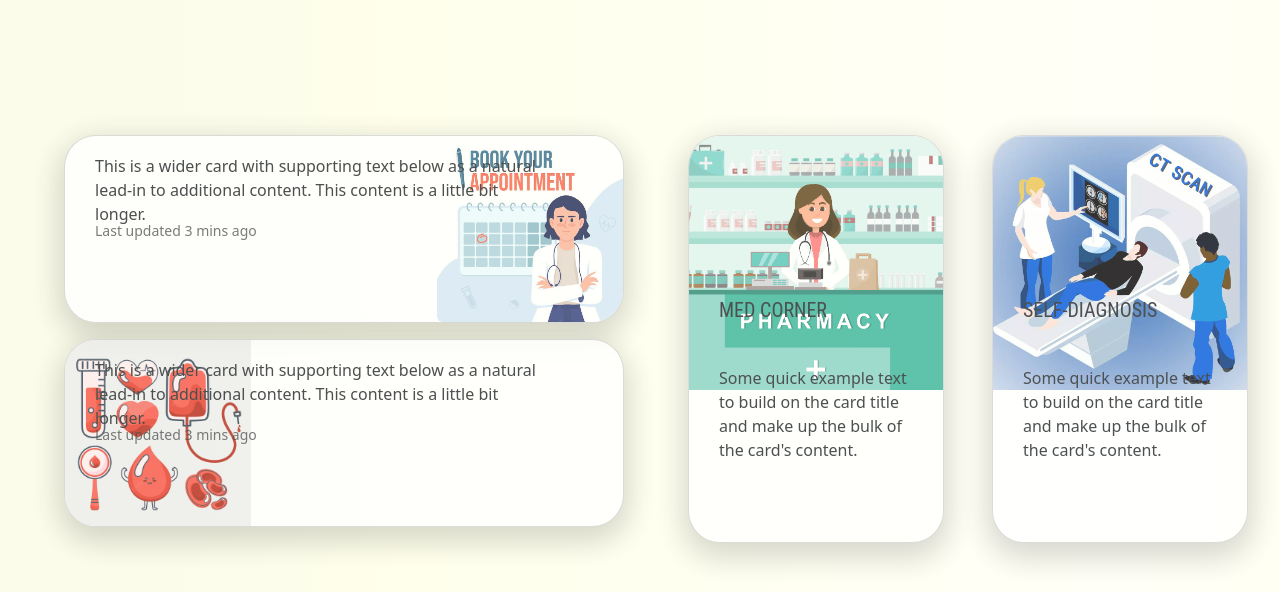
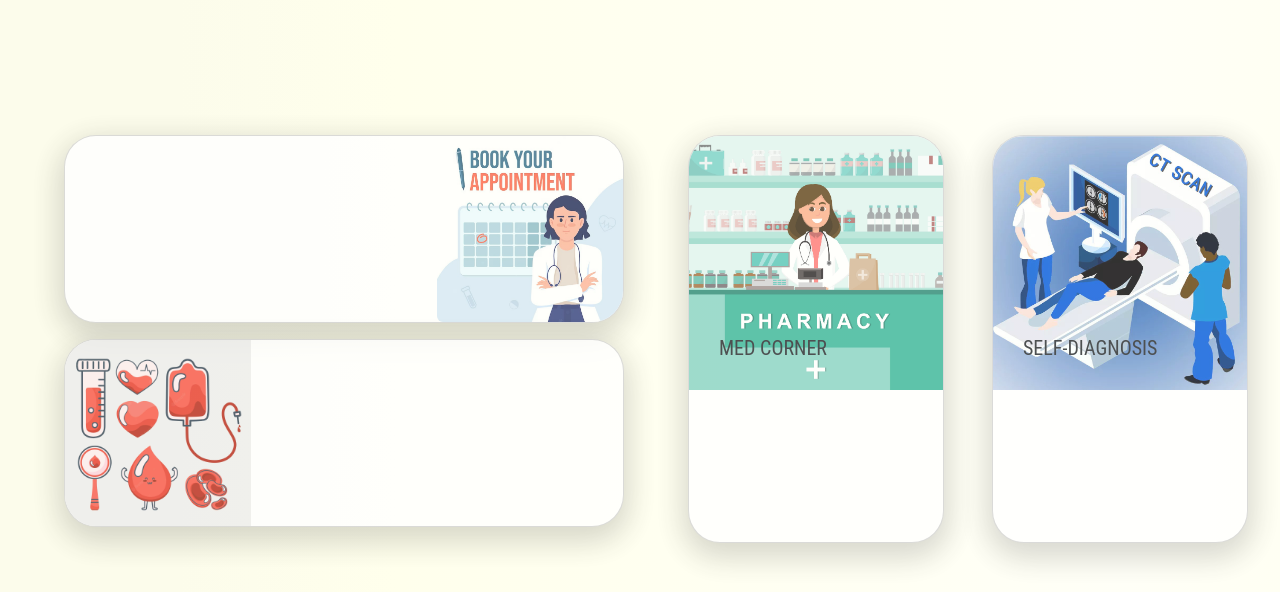
Before and after one commit to Root1-2/NexusHealth, a PHP site: page /Auth/Homepage/index.php in a window 1280 px wide. Shown: the part 617-1209 px from the top of the page. Run offline with PHP 8.4, Linux system fonts and the light colour scheme.

Commit message:
Add files via upload

```diff
--- a/NexusHealth/Homepage/index.php
+++ b/NexusHealth/Homepage/index.php
@@ -29,11 +29,8 @@ include "../Database/connection.php";
     <style>
         .carousel-image {
             object-fit: contain;
-            /* Change to "contain" if you want to see the whole image */
             height: 500px;
             padding: 2% 5%;
-
-            /* Adjust height as needed */
         }
 
         #heroes {
@@ -175,8 +172,9 @@ include "../Database/connection.php";
             <!-- Feature Section 2 -->
             <section>
                 <div class="d-flex justify-content-center features">
+                    <!-- Horizontal Cards -->
                     <div class="p-5">
-                        <div class="card mb-3 rounded-5" style="width: 35rem;">
+                        <div class="card horizontal-card mb-3 rounded-5" style="width: 35rem;">
                             <div class="row g-0">
                                 <div class="col-md-8">
                                     <div class="card-body">
@@ -194,7 +192,7 @@ include "../Database/connection.php";
                                 </div>
                             </div>
                         </div>
-                        <div class="card mb-3 rounded-5" style="width: 35rem;">
+                        <div class="card horizontal-card mb-3 rounded-5" style="width: 35rem;">
                             <div class="row g-0">
                                 <div class="col-md-4">
                                     <img src="../logo/4.jpg" class="img-fluid rounded-start" alt="...">
@@ -210,12 +208,12 @@ include "../Database/connection.php";
                                                 ago</small></p>
                                     </div>
                                 </div>
-
                             </div>
                         </div>
                     </div>
+                    <!-- Vertical Cards -->
                     <div class="d-flex px-3 py-5">
-                        <div class="card rounded-5" style="width: 16rem;">
+                        <div class="card vertical-card rounded-5" style="width: 16rem;">
                             <img src="../logo/5.jpg" class="card-img-top" alt="...">
                             <div class="card-body">
                                 <h5 class="cardh card-title">Med Corner</h5>
@@ -224,7 +222,7 @@ include "../Database/connection.php";
                                     bulk of the card's content.</p>
                             </div>
                         </div>
-                        <div class="card ms-5 rounded-5" style="width: 16rem;">
+                        <div class="card vertical-card ms-5 rounded-5" style="width: 16rem;">
                             <img src="../logo/6.jpg" class="card-img-top" alt="...">
                             <div class="card-body">
                                 <h5 class="cardh card-title">Self-Diagnosis</h5>
@@ -235,8 +233,8 @@ include "../Database/connection.php";
                         </div>
                     </div>
                 </div>
+            </section>
 
-            </section>
 
             <!-- Carousel Section -->
             <div id="carouselExampleAutoplaying" class="carousel slide" data-bs-ride="carousel">
--- a/NexusHealth/Homepage/styles.css
+++ b/NexusHealth/Homepage/styles.css
@@ -1,16 +1,9 @@
-/* Card Animation */
 .card {
     overflow: hidden;
     cursor: pointer;
     position: relative;
     box-shadow: 0 10px 30px 5px rgba(0, 0, 0, 0.2);
 }
-
-/* img {
-    position: absolute;
-    opacity: 0.9;
-    transition: opacity .2s ease-out;
-} */
 
 .cardh {
     position: absolute;
@@ -36,21 +29,62 @@ a {
     text-decoration: none;
 }
 
-&:hover .cardh {
-    inset: auto auto 220px 30px;
-    transition: inset .3s ease-out;
+/* Horizontal Cards */
+.horizontal-card .cardh {
+    left: -200px; /* Move the text outside the card area initially */
+    transition: left .3s ease-out;
 }
 
-&:hover .cardp {
+.horizontal-card .cardp {
+    opacity: 0;
+    transition: opacity .5s .1s ease-in;
+}
+
+.horizontal-card img {
+    filter: blur(0); /* No blur effect initially */
+    transition: filter .3s ease-in;
+}
+
+.horizontal-card:hover .cardh {
+    left: 30px; /* Move the text inside the card area on hover */
+    transition: left .3s ease-out;
+}
+
+.horizontal-card:hover .cardp {
     opacity: 1;
     transition: opacity .5s .1s ease-in;
 }
 
-&:hover img {
-    transition: opacity .3s ease-in;
-    opacity: 1;
+.horizontal-card:hover img {
+    filter: blur(3px); /* Add blur effect on hover */
 }
 
-.material-symbols-outlined {
-    vertical-align: middle;
+/* Vertical Cards */
+.vertical-card .cardh {
+    top: 200px; /* Move the text below the card area initially */
+    transition: top .3s ease-out;
 }
+
+.vertical-card .cardp {
+    opacity: 0;
+    transition: opacity .5s .1s ease-in;
+}
+
+.vertical-card img {
+    filter: blur(0); /* No blur effect initially */
+    transition: filter .3s ease-in;
+}
+
+.vertical-card:hover .cardh {
+    top: 30px; /* Move the text inside the card area on hover */
+    transition: top .3s ease-out;
+}
+
+.vertical-card:hover .cardp {
+    opacity: 1;
+    transition: opacity .5s .1s ease-in;
+}
+
+.vertical-card:hover img {
+    filter: blur(3px); /* Add blur effect on hover */
+}
```
